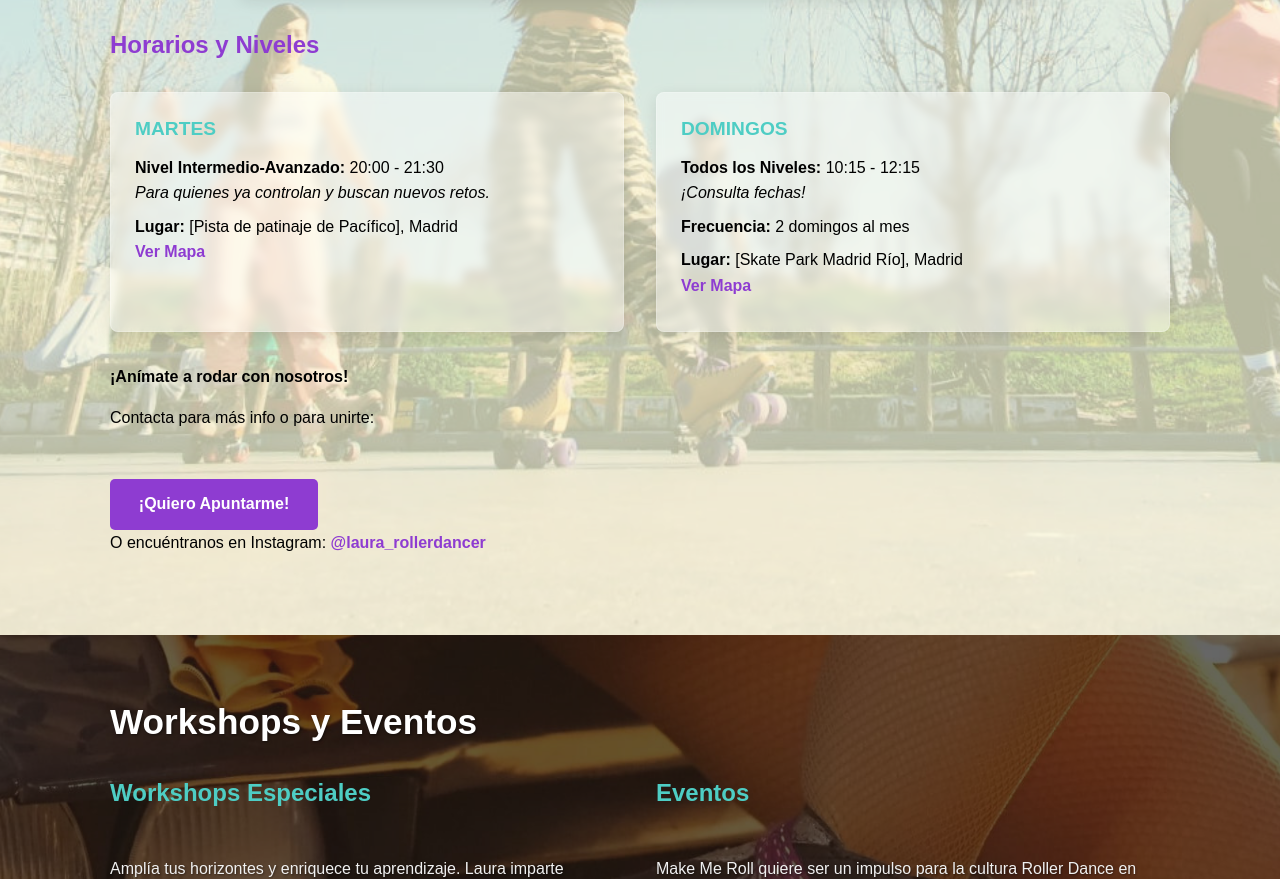
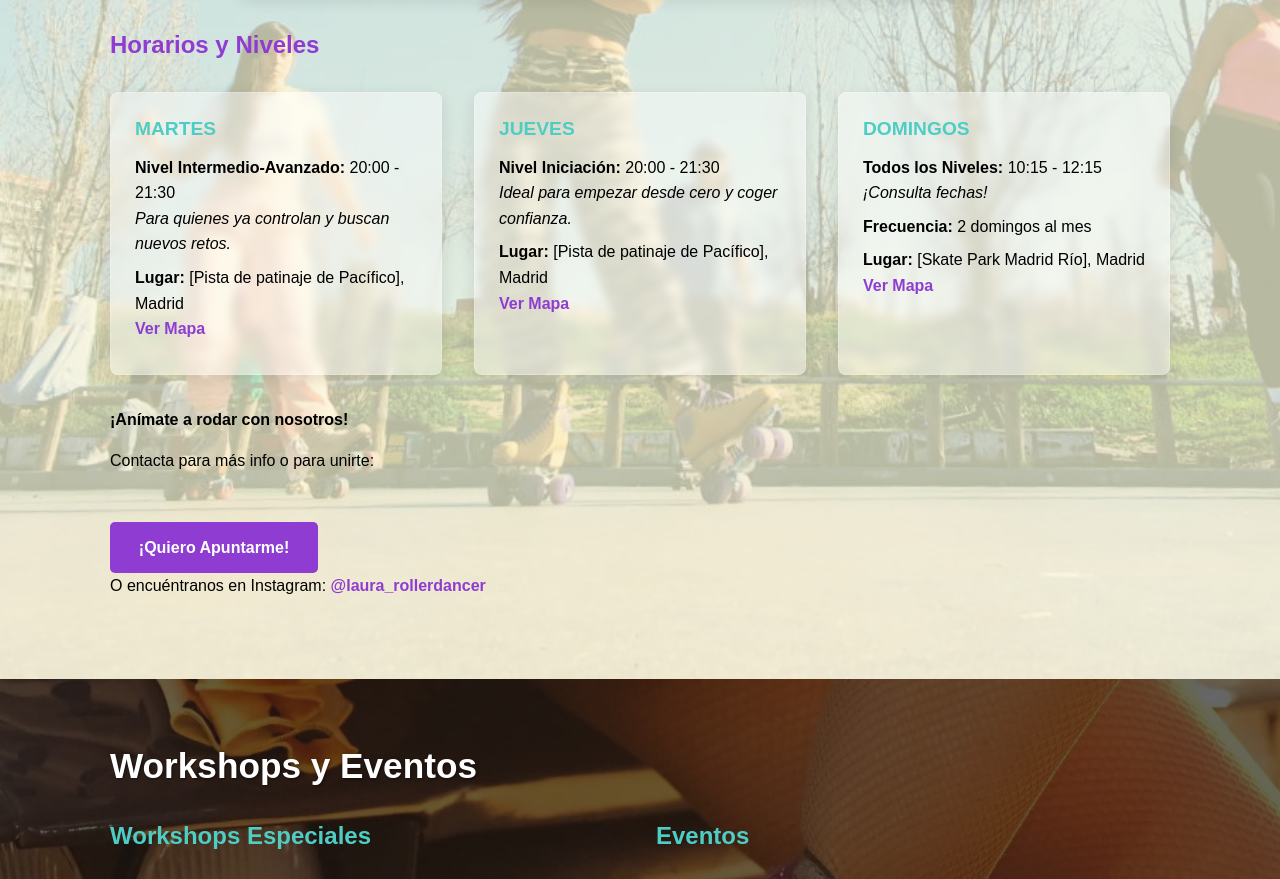
Before and after one commit to laurarollerdance/makemeroll, a plain HTML site: page index.html in a window 1280 px wide. Shown: the part 2296-3175 px from the top of the page. Drawn offline with nearby package versions, Linux system fonts and the light colour scheme.

Commit message:
Update index.html

```diff
--- a/index.html
+++ b/index.html
@@ -130,6 +130,11 @@
             <div class="clase-info">
                 <h4>MARTES</h4>
                 <p><strong>Nivel Intermedio-Avanzado:</strong> 20:00 - 21:30<br><em>Para quienes ya controlan y buscan nuevos retos.</em></p>
+                <p><strong>Lugar:</strong> [Pista de patinaje de Pacífico], Madrid <br><a href="https://maps.app.goo.gl/xd16MDQeeuGWH8RP7" target="_blank" rel="noopener noreferrer">Ver Mapa</a></p>
+            </div>
+             <div class="clase-info">
+                <h4>JUEVES</h4>
+                <p><strong>Nivel Iniciación:</strong> 20:00 - 21:30<br><em>Ideal para empezar desde cero y coger confianza.</em></p>
                 <p><strong>Lugar:</strong> [Pista de patinaje de Pacífico], Madrid <br><a href="https://maps.app.goo.gl/xd16MDQeeuGWH8RP7" target="_blank" rel="noopener noreferrer">Ver Mapa</a></p>
             </div>
             <div class="clase-info">
```
